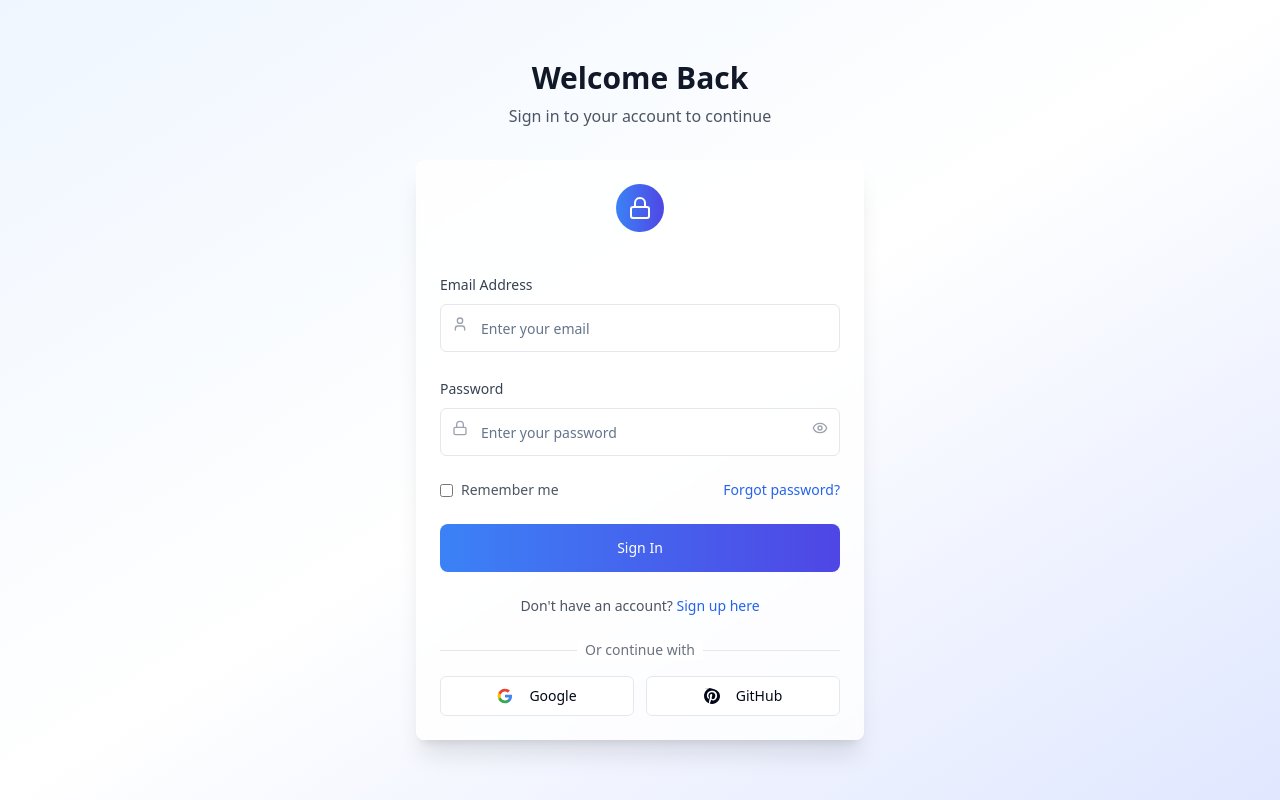
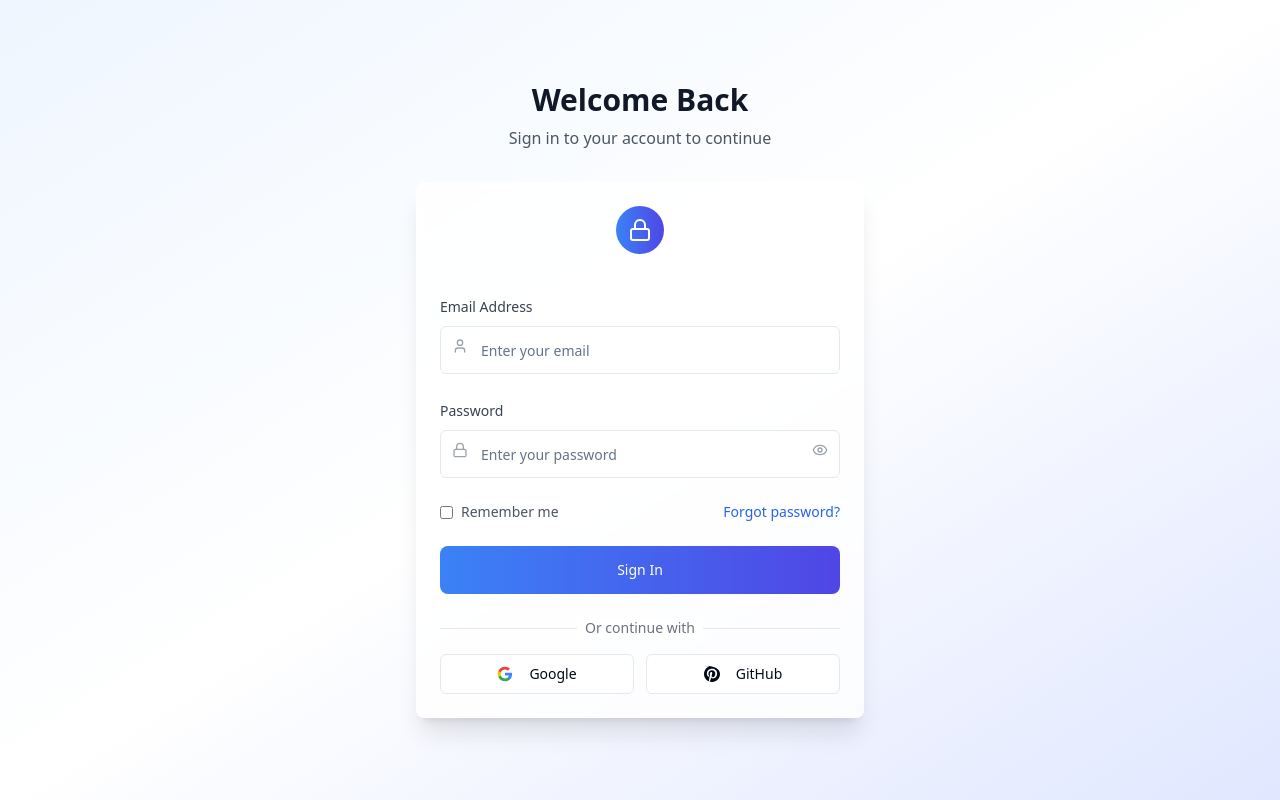
Before and after one commit to Inofai/dmf-training-data-manager, a React (Vite) app: page / in a window 1280 px wide. Built offline with nearby package versions, Linux system fonts and the light colour scheme.

Commit message:
Remove signup and "don't have an account" text
Removed the signup link and associated text from the login form.

```diff
--- a/src/components/LoginForm.tsx
+++ b/src/components/LoginForm.tsx
@@ -1,4 +1,3 @@
-
 import { useState } from "react";
 import { Button } from "@/components/ui/button";
 import { Input } from "@/components/ui/input";
@@ -118,18 +117,6 @@ const LoginForm = () => {
           </Button>
         </form>
 
-        <div className="mt-6 text-center">
-          <p className="text-sm text-gray-600">
-            Don't have an account?{" "}
-            <a
-              href="#"
-              className="text-blue-600 hover:text-blue-500 font-medium transition-colors"
-            >
-              Sign up here
-            </a>
-          </p>
-        </div>
-
         <div className="mt-6">
           <div className="relative">
             <div className="absolute inset-0 flex items-center">
```
